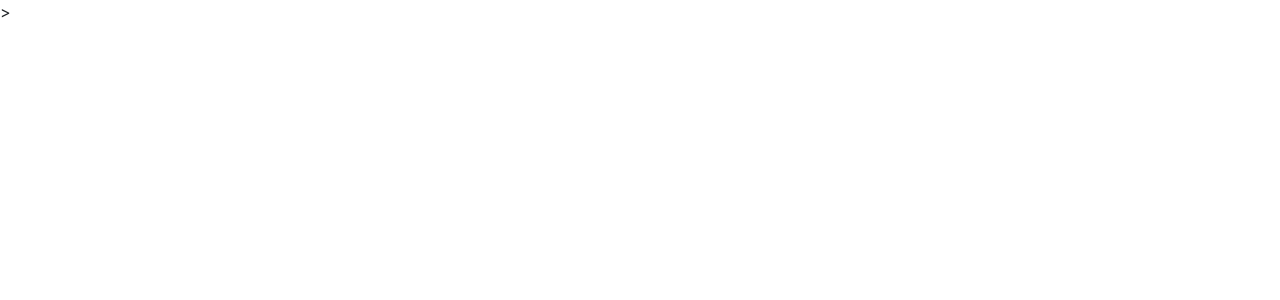
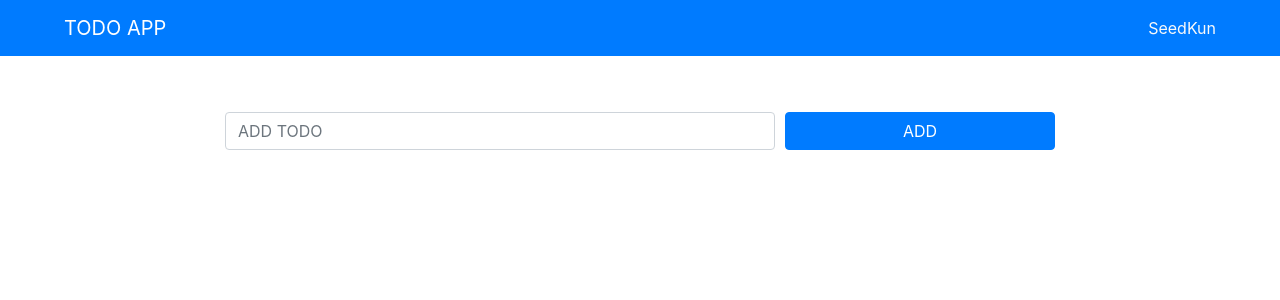
Before and after one commit to dainemoto13/php_oop, a PHP site: page / in a window 1280 px wide. Before the commit the part shown is almost empty. Shown: the top 300 px of the page. Run offline with PHP 8.4, Linux system fonts and the light colour scheme.

Commit message:
create
タスクを作成するphp

```diff
--- a/index.php
+++ b/index.php
@@ -6,10 +6,35 @@
   <meta http-equiv="X-UA-Compatible" content="ie=edge">
   <title>Document</title>
   <link rel="stylesheet" href="assets/css/reset.css">
-  <link rel="stylesheet" href="https://stackpath.bootstrapcdn.com/bootstrap/4.3.1/css/bootstrap.min.css" integrity="sha384-ggOyR0iXCbMQv3Xipma34MD+dH/1fQ784/j6cY/iJTQUOhcWr7x9JvoRxT2MZw1T" crossorigin="anonymous">>
+  <link rel="stylesheet" href="https://stackpath.bootstrapcdn.com/bootstrap/4.3.1/css/bootstrap.min.css" integrity="sha384-ggOyR0iXCbMQv3Xipma34MD+dH/1fQ784/j6cY/iJTQUOhcWr7x9JvoRxT2MZw1T" crossorigin="anonymous">
   <link rel="stylesheet" href="assets/css/style.css">
 </head>
 <body>
+<header class="px-5 bg-primary">
+        <nav class="navbar navbar-dark">
+            <a href="index.php" class="navbar-brand">TODO APP</a>
+            <div class="justify-content-end">
+                <span class="text-light">
+                    SeedKun
+                </span>
+            </div>
+        </nav>
+    </header>
+    <main >
+    <main class="container py-5">
+        <section>
+            <form class="form-row justify-content-center" action="create.php" method="POST">
+                <div class="col-10 col-md-6 py-2">
+                    <input type="text" class="form-control" placeholder="ADD TODO" name="task">
+                </div>
+                <div class="py-2 col-md-3 col-10">
+                    <button type="submit" class="col-12 btn btn-primary">ADD</button>
+                </div>
+            </form>
+        </section>
+        <section>
 
+        </section>
+    </main>
 </body>
 </html>
```
Also changed, not shown: create.php (added).
